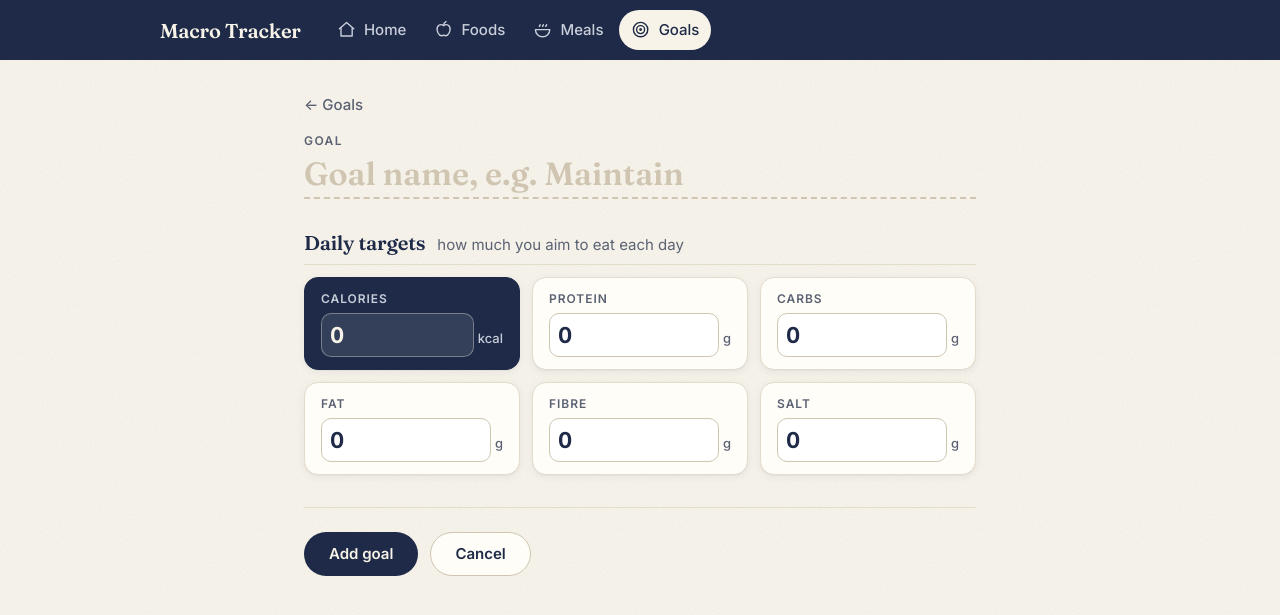
After one commit to huwpdavies/macrotracker, a Flask app: page /goals/new in a window 1280 px wide. The commit adds this page. Shown: the top 615 px of the page. Run offline with Flask 3, Linux system fonts and the light colour scheme.

Commit message:
Phase 5: goals with one-click activation, transactional switch and safe delete
Co-Authored-By: Claude Opus 5.5 <noreply@anthropic.com>

```diff
--- a/macrotracker/__init__.py
+++ b/macrotracker/__init__.py
@@ -26,11 +26,13 @@ def create_app(config_object=Config):
 
     from .blueprints.dashboard import bp as dashboard_bp
     from .blueprints.foods import bp as foods_bp
+    from .blueprints.goals import bp as goals_bp
     from .blueprints.meals import bp as meals_bp
 
     app.register_blueprint(dashboard_bp)
     app.register_blueprint(foods_bp)
     app.register_blueprint(meals_bp)
+    app.register_blueprint(goals_bp)
 
     @app.template_filter("num")
     def num(value, places=1):
--- /dev/null
+++ b/macrotracker/blueprints/goals.py
@@ -0,0 +1,87 @@
+from flask import Blueprint, flash, redirect, render_template, request, url_for
+
+from ..extensions import db
+from ..forms import GoalForm
+from ..models import Goal
+from ..services import goals as goal_service
+from ..services import nutrition
+
+bp = Blueprint("goals", __name__, url_prefix="/goals")
+
+
+def _copy_form_to_goal(form, goal):
+    goal.name = form.name.data
+    for field in nutrition.NUTRIENTS:
+        value = getattr(form, field).data
+        setattr(goal, field, 0 if value is None else value)  # blank box means zero
+
+
+def _make_form(goal=None):
+    form = GoalForm(obj=goal)
+    if goal is not None and request.method == "GET":
+        for field in nutrition.NUTRIENTS:
+            getattr(form, field).data = nutrition.tidy(getattr(form, field).data)
+    return form
+
+
+@bp.route("/")
+def index():
+    goals = Goal.query.order_by(Goal.is_active.desc(), Goal.name).all()
+    return render_template("goals/list.html", goals=goals)
+
+
+@bp.route("/new", methods=["GET", "POST"])
+def new():
+    form = _make_form()
+    if form.validate_on_submit():
+        goal = Goal()
+        _copy_form_to_goal(form, goal)
+        goal_service.add(goal)
+        flash(f"Added {goal.name}." + (" It's your active goal." if goal.is_active else ""), "success")
+        return redirect(url_for("goals.detail", goal_id=goal.id))
+    return render_template("goals/form.html", form=form, goal=None)
+
+
+@bp.route("/<int:goal_id>")
+def detail(goal_id):
+    goal = db.get_or_404(Goal, goal_id)
+    return render_template("goals/detail.html", goal=goal)
+
+
+@bp.route("/<int:goal_id>/edit", methods=["GET", "POST"])
+def edit(goal_id):
+    goal = db.get_or_404(Goal, goal_id)
+    form = _make_form(goal)
+    if form.validate_on_submit():
+        _copy_form_to_goal(form, goal)
+        db.session.commit()
+        flash(f"Saved {goal.name}.", "success")
+        return redirect(url_for("goals.detail", goal_id=goal.id))
+    return render_template("goals/form.html", form=form, goal=goal)
+
+
+@bp.route("/<int:goal_id>/activate", methods=["POST"])
+def activate(goal_id):
+    goal = db.get_or_404(Goal, goal_id)
+    goal_service.activate(goal)
+    flash(f"{goal.name} is now your active goal.", "success")
+    next_url = request.form.get("next", "")
+    # Only follow paths on this site, never another domain.
+    if not next_url.startswith("/") or next_url.startswith("//"):
+        next_url = url_for("goals.index")
+    return redirect(next_url)
+
+
+@bp.route("/<int:goal_id>/delete", methods=["POST"])
+def delete(goal_id):
+    goal = db.get_or_404(Goal, goal_id)
+    replacement_id = request.form.get("replacement_id", type=int)
+    replacement = db.session.get(Goal, replacement_id) if replacement_id else None
+    try:
+        goal_service.delete(goal, replacement)
+    except goal_service.ReplacementNeeded:
+        # Ask which goal should take over before deleting the active one.
+        others = Goal.query.filter(Goal.id != goal.id).order_by(Goal.name).all()
+        return render_template("goals/replace.html", goal=goal, others=others)
+    flash(f"Deleted {goal.name}." + (f" {replacement.name} is now active." if replacement else ""), "success")
+    return redirect(url_for("goals.index"))
--- a/macrotracker/forms.py
+++ b/macrotracker/forms.py
@@ -31,3 +31,13 @@ class MealForm(FlaskForm):
     servings = DecimalField("Servings this makes", default=1, places=None,
                             validators=[DataRequired(), NumberRange(min=0.01, max=1000)])
     notes = StringField("Notes (optional)", validators=[Optional(), Length(max=500)])
+
+
+class GoalForm(FlaskForm):
+    name = StringField("Goal name", validators=[DataRequired(), Length(max=100)])
+    calories_kcal = _nutrient("Calories (kcal)")
+    protein_g = _nutrient("Protein (g)")
+    carbs_g = _nutrient("Carbs (g)")
+    fat_g = _nutrient("Fat (g)")
+    fibre_g = _nutrient("Fibre (g)")
+    salt_g = _nutrient("Salt (g)")
--- a/macrotracker/templates/base.html
+++ b/macrotracker/templates/base.html
@@ -26,6 +26,7 @@
         {{ tab("dashboard.index", "dashboard", "Home", '<path d="M3 11l9-8 9 8"/><path d="M5 10v10h14V10"/>') }}
         {{ tab("foods.index", "foods", "Foods", '<path d="M12 7c-4-3-9 0-8 6 1 5 4 8 8 6 4 2 7-1 8-6 1-6-4-9-8-6z"/><path d="M12 7c0-2 1-4 3-5"/>') }}
         {{ tab("meals.index", "meals", "Meals", '<path d="M3 12h18a9 9 0 0 1-18 0z"/><path d="M8 8c0-1 1-1 1-2M12 8c0-1 1-1 1-2M16 8c0-1 1-1 1-2"/>') }}
+        {{ tab("goals.index", "goals", "Goals", '<circle cx="12" cy="12" r="9"/><circle cx="12" cy="12" r="5"/><circle cx="12" cy="12" r="1"/>') }}
       </nav>
     </div>
   </header>
--- a/macrotracker/templates/dashboard/index.html
+++ b/macrotracker/templates/dashboard/index.html
@@ -27,10 +27,10 @@
         <span class="tile-label">Meals</span>
         <span class="tile-line"><span class="tile-value">{{ meal_count }}</span></span>
       </a>
-      <div class="tile">
+      <a class="tile" href="{{ url_for('goals.index') }}">
         <span class="tile-label">Active goal</span>
         <span class="tile-text">{{ active_goal.name if active_goal else "None yet" }}</span>
-      </div>
+      </a>
     </div>
   </section>
 {% endblock %}
--- /dev/null
+++ b/macrotracker/templates/goals/_sheet.html
@@ -0,0 +1,27 @@
+{# One layout for a goal, used by the goal page (editing=False) and the add/edit form (editing=True). #}
+{% from "partials/_tile_macros.html" import nutrient_tiles %}
+<header class="page-head">
+  <div>
+    <p class="eyebrow">Goal{% if goal and goal.is_active %} · <span class="badge">Active</span>{% endif %}</p>
+    {% if editing %}
+      <label for="{{ form.name.id }}" class="sr-only">Goal name</label>
+      {{ form.name(class_="title-input", placeholder="Goal name, e.g. Maintain", autocomplete="off") }}
+    {% else %}
+      <h1>{{ goal.name }}</h1>
+    {% endif %}
+  </div>
+</header>
+
+{% if editing and form.errors %}
+  <ul class="errors">
+    {% for field in form %}{% for error in field.errors %}<li>{{ field.label.text }}: {{ error }}</li>{% endfor %}{% endfor %}
+  </ul>
+{% endif %}
+
+<section class="section">
+  <div class="section-head">
+    <h2>Daily targets</h2>
+    <p class="section-sub">how much you aim to eat each day</p>
+  </div>
+  {{ nutrient_tiles(editing, form, goal) }}
+</section>
--- /dev/null
+++ b/macrotracker/templates/goals/form.html
@@ -0,0 +1,14 @@
+{% extends "base.html" %}
+{% block title %}{{ 'Edit' if goal else 'Add' }} goal · Macro Tracker{% endblock %}
+{% block content %}
+  {% set editing = True %}
+  <a class="back" href="{{ url_for('goals.index') }}">← Goals</a>
+  <form method="post">
+    {{ form.hidden_tag() }}
+    {% include "goals/_sheet.html" %}
+    <div class="actions">
+      <button type="submit" class="btn btn-primary">{{ 'Save changes' if goal else 'Add goal' }}</button>
+      <a class="btn btn-secondary" href="{{ url_for('goals.detail', goal_id=goal.id) if goal else url_for('goals.index') }}">Cancel</a>
+    </div>
+  </form>
+{% endblock %}
--- /dev/null
+++ b/macrotracker/templates/partials/_tile_macros.html
@@ -0,0 +1,26 @@
+{# A nutrient tile that shows a value, or an input in the same spot when editing.
+   Imported by the food and goal sheets so both use exactly the same tile. #}
+{% macro field_tile(editing, form, obj, key, label, unit, places=1, extra="") %}
+  {% if editing %}
+    <label class="tile {{ extra }}" for="{{ form[key].id }}">
+      <span class="tile-label">{{ label }}</span>
+      <span class="tile-line">{{ form[key](class_="tile-input", inputmode="decimal") }}<small>{{ unit }}</small></span>
+    </label>
+  {% else %}
+    <div class="tile {{ extra }}">
+      <span class="tile-label">{{ label }}</span>
+      <span class="tile-line"><span class="tile-value">{{ obj[key]|num(places) }}</span><small>{{ unit }}</small></span>
+    </div>
+  {% endif %}
+{% endmacro %}
+
+{% macro nutrient_tiles(editing, form, obj, unit_suffix="") %}
+  <div class="nutrients">
+    {{ field_tile(editing, form, obj, "calories_kcal", "Calories", "kcal" ~ unit_suffix, 0, "tile-kcal") }}
+    {{ field_tile(editing, form, obj, "protein_g", "Protein", "g" ~ unit_suffix) }}
+    {{ field_tile(editing, form, obj, "carbs_g", "Carbs", "g" ~ unit_suffix) }}
+    {{ field_tile(editing, form, obj, "fat_g", "Fat", "g" ~ unit_suffix) }}
+    {{ field_tile(editing, form, obj, "fibre_g", "Fibre", "g" ~ unit_suffix) }}
+    {{ field_tile(editing, form, obj, "salt_g", "Salt", "g" ~ unit_suffix, 2) }}
+  </div>
+{% endmacro %}
--- a/public/css/main.css
+++ b/public/css/main.css
@@ -224,3 +224,13 @@ input.title-input::placeholder { color: var(--line-strong); }
 
 /* 11 Reduced motion ------------------------------------------------------- */
 @media (prefers-reduced-motion: reduce) { * { transition: none !important; animation: none !important; } }
+
+/* Goals: active badge, small button, radio choices */
+.badge { display: inline-block; padding: 2px var(--s2); border-radius: 999px; background: var(--navy); color: var(--on-navy);
+  font-size: .6875rem; font-weight: 600; letter-spacing: .08em; text-transform: uppercase; vertical-align: middle; }
+.btn-sm { min-height: 2.25rem; padding: 0 var(--s3); font-size: .8125rem; }
+.goal-cell { display: flex; flex-direction: column; align-items: flex-start; gap: var(--s2); }
+.data-table tr.is-active > th, .data-table tr.is-active > td { background: var(--navy-soft); }
+.choices > li { padding: 0; }
+.choice { display: flex; align-items: center; gap: var(--s3); width: 100%; padding: var(--s3) var(--s4); cursor: pointer; }
+.choice input { width: 1.15rem; height: 1.15rem; accent-color: var(--navy); }
```
Also changed, not shown: docs/learning-notes.md (+5 -0 lines), macrotracker/services/goals.py (added, +50 -0 lines), macrotracker/templates/foods/_sheet.html (+2 -21 lines), macrotracker/templates/goals/detail.html (added, +24 -0 lines), macrotracker/templates/goals/list.html (added, +53 -0 lines), macrotracker/templates/goals/replace.html (added, +31 -0 lines), tests/test_goals.py (added, +88 -0 lines).
